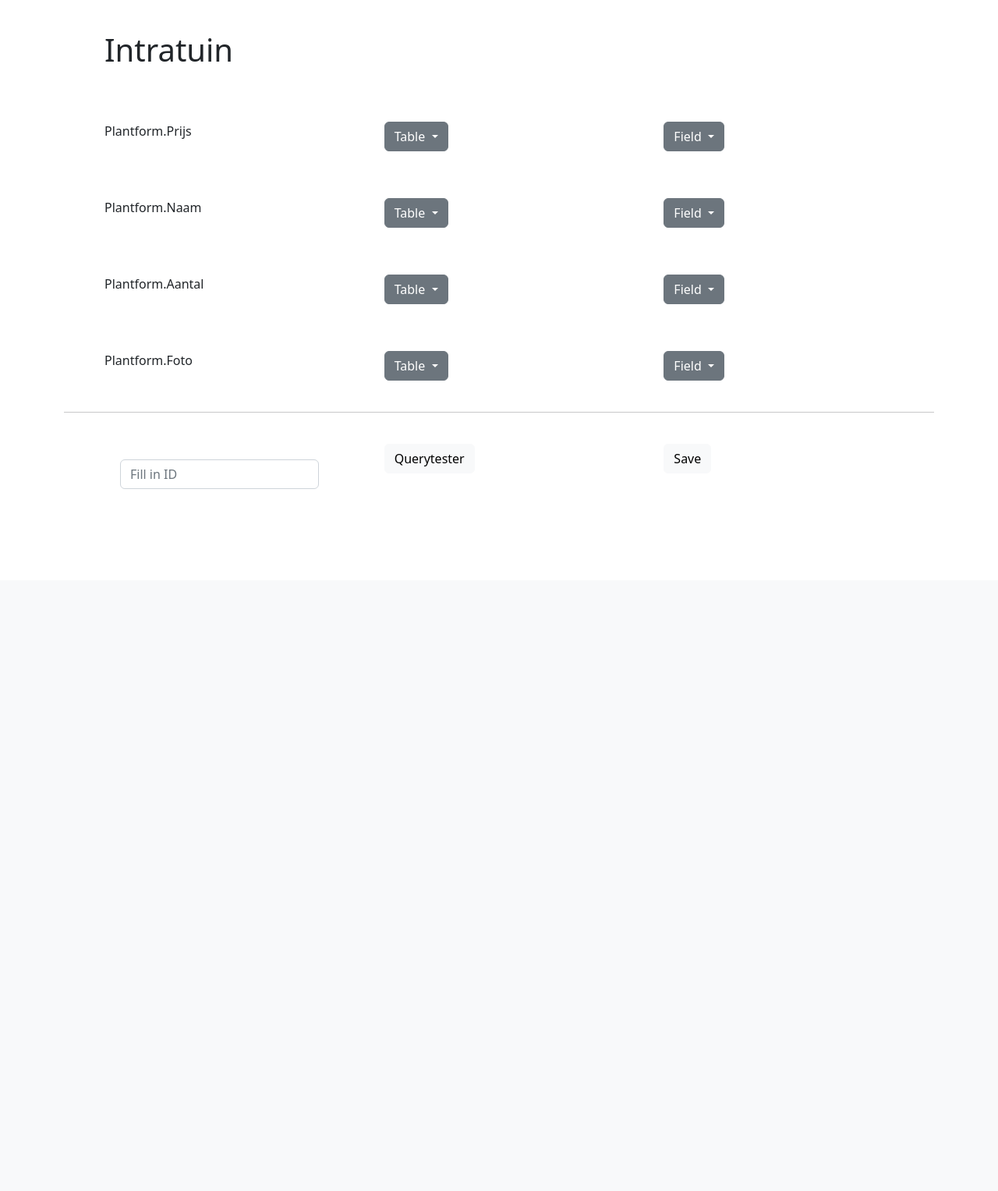
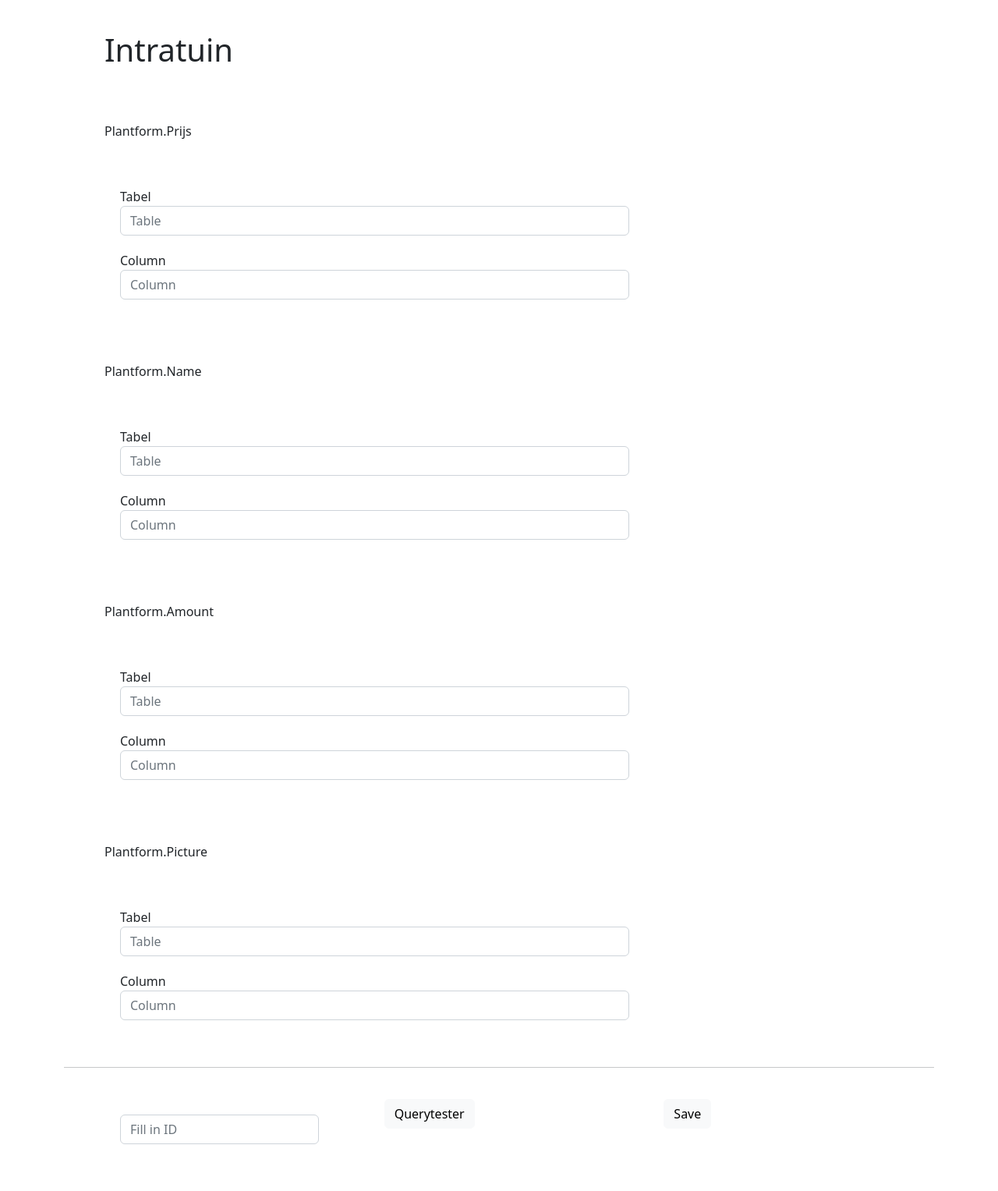
Before and after one commit to alinaven/cs50-final-project, a Flask app: page /intratuin in a window 1280 px wide. Shown: the part 56-1583 px from the top of the page at 78% size. Before the commit the page ends 683 px from the top, so only its background shows below. Run offline with Flask 3, Linux system fonts and the light colour scheme.

Commit message:
Exchange drop-down with form fields

```diff
--- a/templates/customer.html
+++ b/templates/customer.html
@@ -6,89 +6,73 @@
         <h1>{{customerFriendly}}</h1>
       </div>
     </div>
-    <div class="row" class="plantform-field">
-      <div class="col-sm field-name">
+    <div class="row" class="plantform-field plantform-price">
+      <div class="col-4 field-name">
         Plantform.Prijs
       </div>
-      <div class="col-sm dropdown show" id="price-table-dropdown">
-        <a class="btn btn-secondary dropdown-toggle" href="#" role="button" id="dropdownMenuLink" data-bs-toggle="dropdown" aria-haspopup="true" aria-expanded="false">
-          Table
-        </a>
-        <div class="dropdown-menu" aria-labelledby="dropdownMenuLink">
-          <a class="dropdown-item" href="#">Table A</a>
-        </div>
-      </div>
-      <div class="col-sm dropdown show" id="price-field-dropdown">
-        <a class="btn btn-secondary dropdown-toggle" href="#" role="button" id="dropdownMenuLink" data-bs-toggle="dropdown" aria-haspopup="true" aria-expanded="false">
-          Field
-        </a>
-        <div class="dropdown-menu" aria-labelledby="dropdownMenuLink">
-          <a class="dropdown-item" href="#">Field A</a>
-          <a class="dropdown-item" href="#">Field B</a>
-        </div>
+      <div class="col-8 field-form">
+        <form>
+          <div class="col-sm form-group">
+            <label for="plantform-price-table">Tabel</label>
+            <input type="text" class="form-control" id="plantform-price-table" placeholder="Table">
+          </div>
+          <div class="col-sm form-group">
+            <label for="plantform-price-table">Column</label>
+            <input type="text" class="form-control" id="plantform-price-column" placeholder="Column">
+          </div>
+        </form>
       </div>
     </div>
-    <div class="row" class="plantform-field">
-      <div class="col-sm field-name">
-        Plantform.Naam
+
+    <div class="row" class="plantform-field plantform-name">
+      <div class="col-4 field-name">
+        Plantform.Name
       </div>
-      <div class="col-sm dropdown show" id="name-table-dropdown">
-        <a class="btn btn-secondary dropdown-toggle" href="#" role="button" id="dropdownMenuLink" data-bs-toggle="dropdown" aria-haspopup="true" aria-expanded="false">
-          Table
-        </a>
-        <div class="dropdown-menu" aria-labelledby="dropdownMenuLink">
-          <a class="dropdown-item" href="#">Table A</a>
-        </div>
-      </div>
-      <div class="col-sm dropdown show" id="name-field-dropdown">
-        <a class="btn btn-secondary dropdown-toggle" href="#" role="button" id="dropdownMenuLink" data-bs-toggle="dropdown" aria-haspopup="true" aria-expanded="false">
-          Field
-        </a>
-        <div class="dropdown-menu" aria-labelledby="dropdownMenuLink">
-          <a class="dropdown-item" href="#">Field A</a>
-        </div>
+      <div class="col-8 field-form">
+        <form>
+          <div class="col-sm">
+            <label for="plantform-name-table">Tabel</label>
+            <input type="text" class="form-control" id="plantform-price-table" placeholder="Table">
+          </div>
+          <div class="col-sm">
+            <label for="plantform-name-column">Column</label>
+            <input type="text" class="form-control" id="plantform-name-column" placeholder="Column">
+          </div>
+        </form>
       </div>
     </div>
-    <div class="row" class="plantform-field">
-      <div class="col-sm field-name">
-        Plantform.Aantal
+    <div class="row" class="plantform-field plantform-amount">
+      <div class="col-4 field-name">
+        Plantform.Amount
       </div>
-      <div class="col-sm dropdown show" id="amount-table-dropdown">
-        <a class="btn btn-secondary dropdown-toggle" href="#" role="button" id="dropdownMenuLink" data-bs-toggle="dropdown" aria-haspopup="true" aria-expanded="false">
-          Table
-        </a>
-        <div class="dropdown-menu" aria-labelledby="dropdownMenuLink">
-          <a class="dropdown-item" href="#">Table A</a>
-        </div>
-      </div>
-      <div class="col-sm dropdown show" id="amount-field-dropdown">
-        <a class="btn btn-secondary dropdown-toggle" href="#" role="button" id="dropdownMenuLink" data-bs-toggle="dropdown" aria-haspopup="true" aria-expanded="false">
-          Field
-        </a>
-        <div class="dropdown-menu" aria-labelledby="dropdownMenuLink">
-          <a class="dropdown-item" href="#">Field A</a>
-        </div>
+      <div class="col-8 field-form">
+        <form>
+          <div class="col-sm form-group">
+            <label for="plantform-amount-table">Tabel</label>
+            <input type="text" class="form-control" id="plantform-amount-table" placeholder="Table">
+          </div>
+          <div class="col-sm form-group">
+            <label for="plantform-amount-table">Column</label>
+            <input type="text" class="form-control" id="plantform-amount-column" placeholder="Column">
+          </div>
+        </form>
       </div>
     </div>
-    <div class="row" class="plantform-field">
-      <div class="col-sm field-name">
-        Plantform.Foto
+    <div class="row" class="plantform-field plantform-picture">
+      <div class="col-4 field-name">
+        Plantform.Picture
       </div>
-      <div class="col-sm dropdown show" id="picture-table-dropdown">
-        <a class="btn btn-secondary dropdown-toggle" href="#" role="button" id="dropdownMenuLink" data-bs-toggle="dropdown" aria-haspopup="true" aria-expanded="false">
-          Table
-        </a>
-        <div class="dropdown-menu" aria-labelledby="dropdownMenuLink">
-          <a class="dropdown-item" href="#">Table A</a>
-        </div>
-      </div>
-      <div class="col-sm dropdown show" id="picture-field-dropdown">
-        <a class="btn btn-secondary dropdown-toggle" href="#" role="button" id="dropdownMenuLink" data-bs-toggle="dropdown" aria-haspopup="true" aria-expanded="false">
-          Field
-        </a>
-        <div class="dropdown-menu" aria-labelledby="dropdownMenuLink">
-          <a class="dropdown-item" href="#">Field A</a>
-        </div>
+      <div class="col-8 field-form">
+        <form>
+          <div class="col-sm form-group">
+            <label for="plantform-picture-table">Tabel</label>
+            <input type="text" class="form-control" id="plantform-picture-table" placeholder="Table">
+          </div>
+          <div class="col-sm form-group">
+            <label for="plantform-picture-table">Column</label>
+            <input type="text" class="form-control" id="plantform-picture-column" placeholder="Column">
+          </div>
+        </form>
       </div>
     </div>
   <hr>
```
